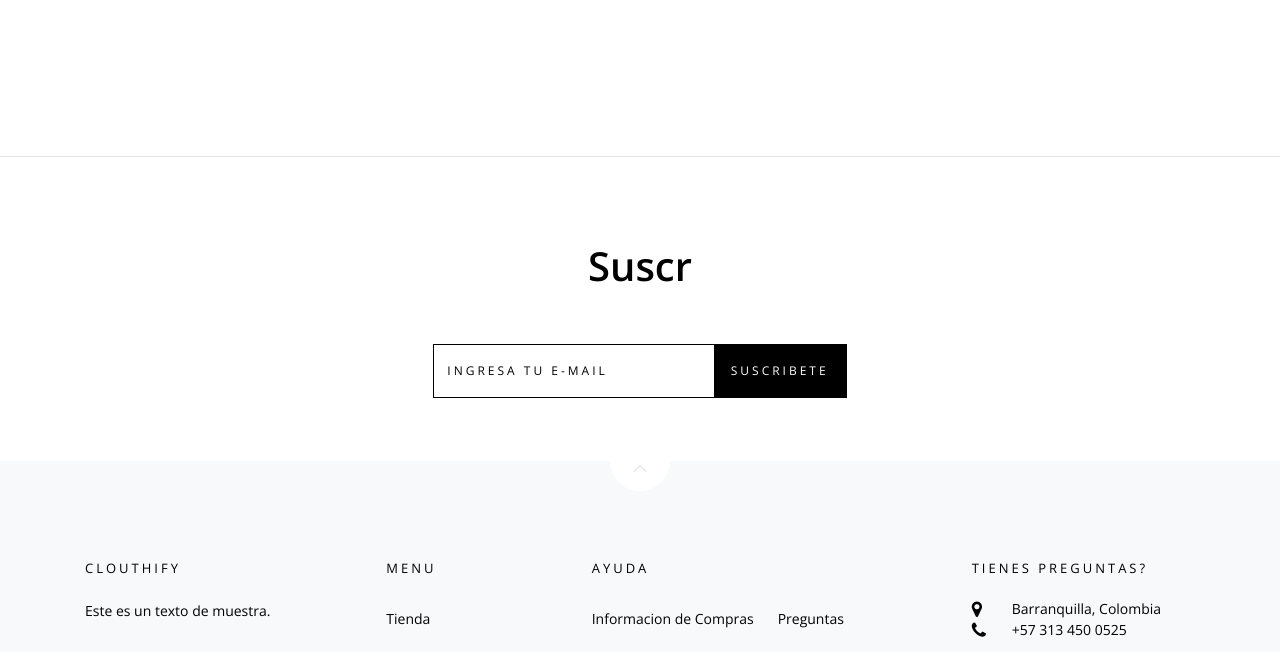
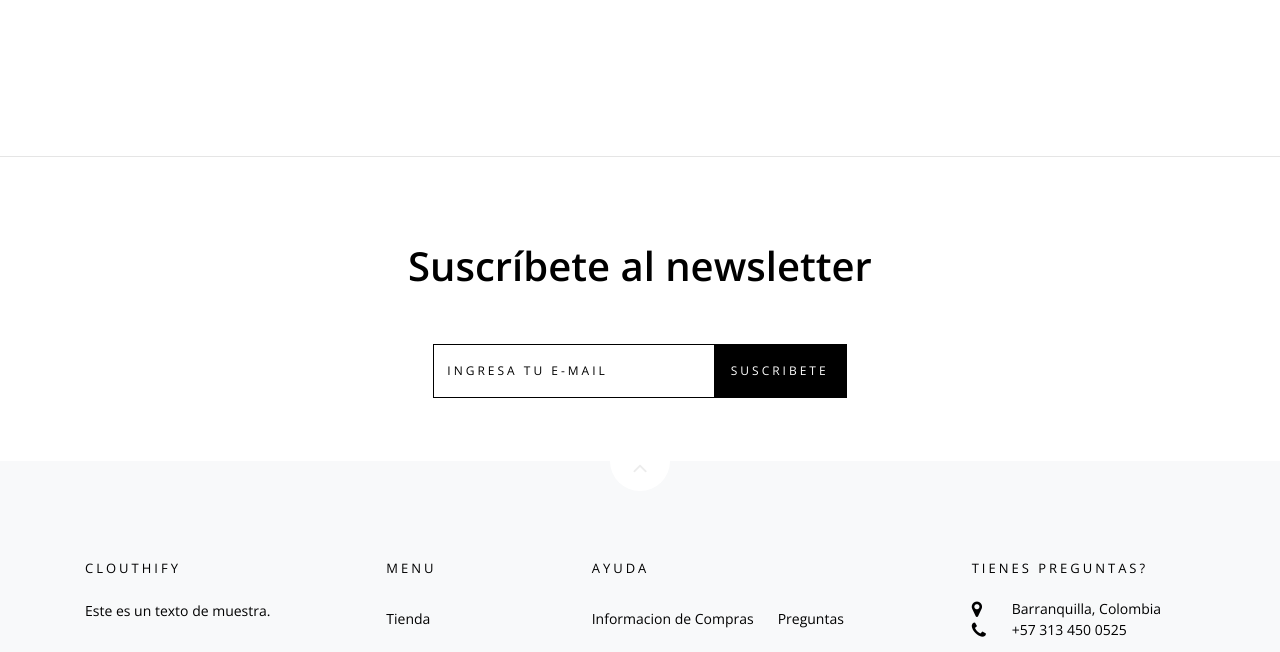
Before and after one commit to mscoldev/Mintic-ecomerce-NRC2122-Equipo1, a plain HTML site: page index.html in a window 1280 px wide. Shown: the part 3489-4141 px from the top of the page. Drawn offline with nearby package versions, Linux system fonts and the light colour scheme; some packages are replaced by stand-ins of ours; no server answers; files whose address does not match are found by name.

Commit message:
Update index.html

```diff
--- a/index.html
+++ b/index.html
@@ -481,7 +481,7 @@
             <div class="container">
                 <div class="row d-flex justify-content-center py-5">
                     <div class="col-md-7 text-center heading-section ftco-animate">
-                        <h2>Suscr</h2>
+                        <h2>Suscríbete al newsletter</h2>
                         <div class="row d-flex justify-content-center mt-5">
                             <div class="col-md-8">
                                 <form action="#" class="subscribe-form">
```
